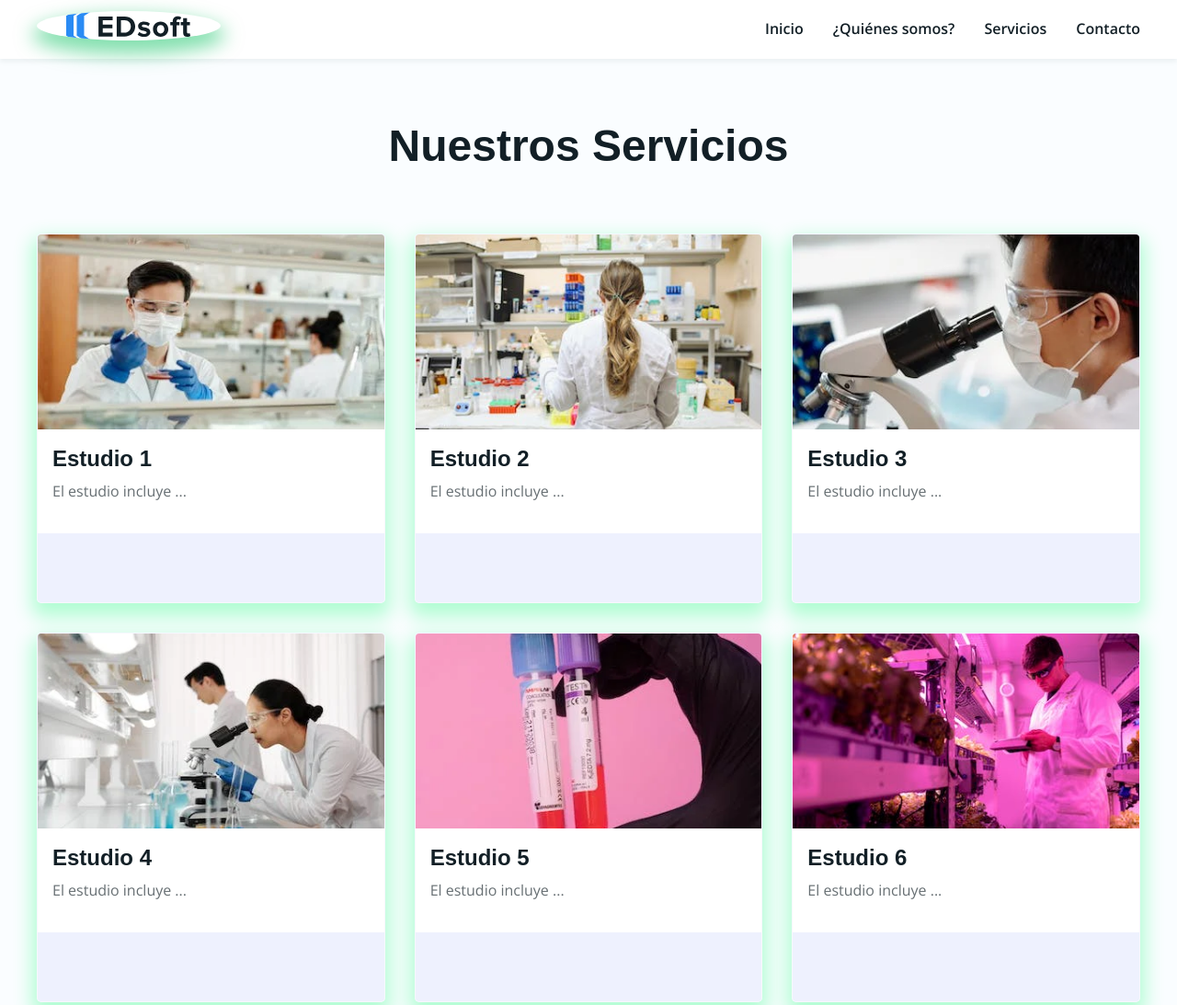
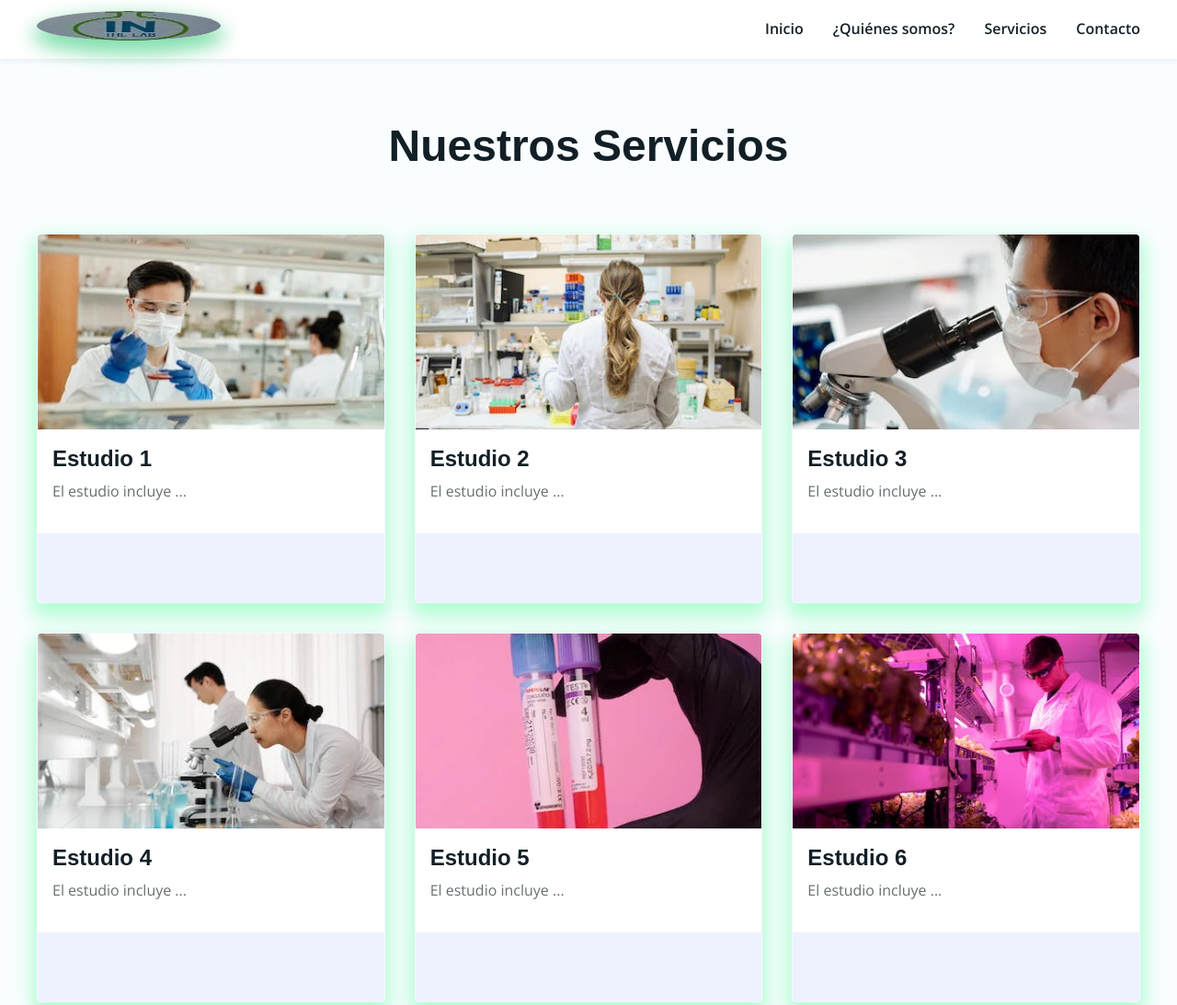
Before and after one commit to lobobandido/inthelab.github.io, a plain HTML site: page servicios.html in a window 1280 px wide. Shown: the top 1093 px of the page at 92% size. Drawn offline with nearby package versions, Linux system fonts and the light colour scheme; some icons are missing; a web font is replaced by a local one.

Commit message:
initial commit

```diff
--- a/servicios.html
+++ b/servicios.html
@@ -19,7 +19,7 @@
   <header class="main-header">
     <div class="content-wrapper">
       <a href="/">
-        <img src="/logo.svg" class="logo" alt="Logo EDsoft">
+        <img src="/logo1Lab.jpg" class="logo" alt="Logo EDsoft">
       </a>
       <span id="open-menu-button" class="jam jam-menu"></span>
       <nav id="main-menu" class="main-menu">
```
Also changed, not shown: contacto.html (+1 -1 lines).
